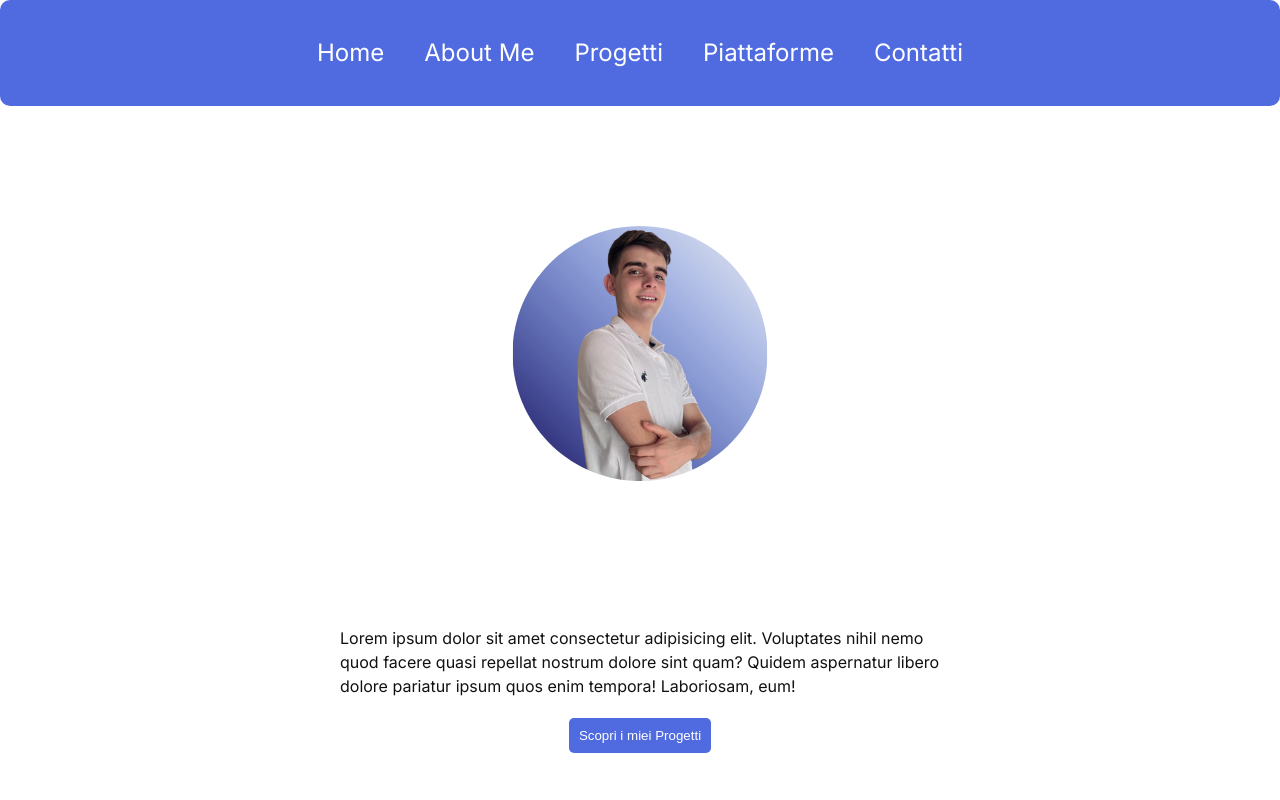
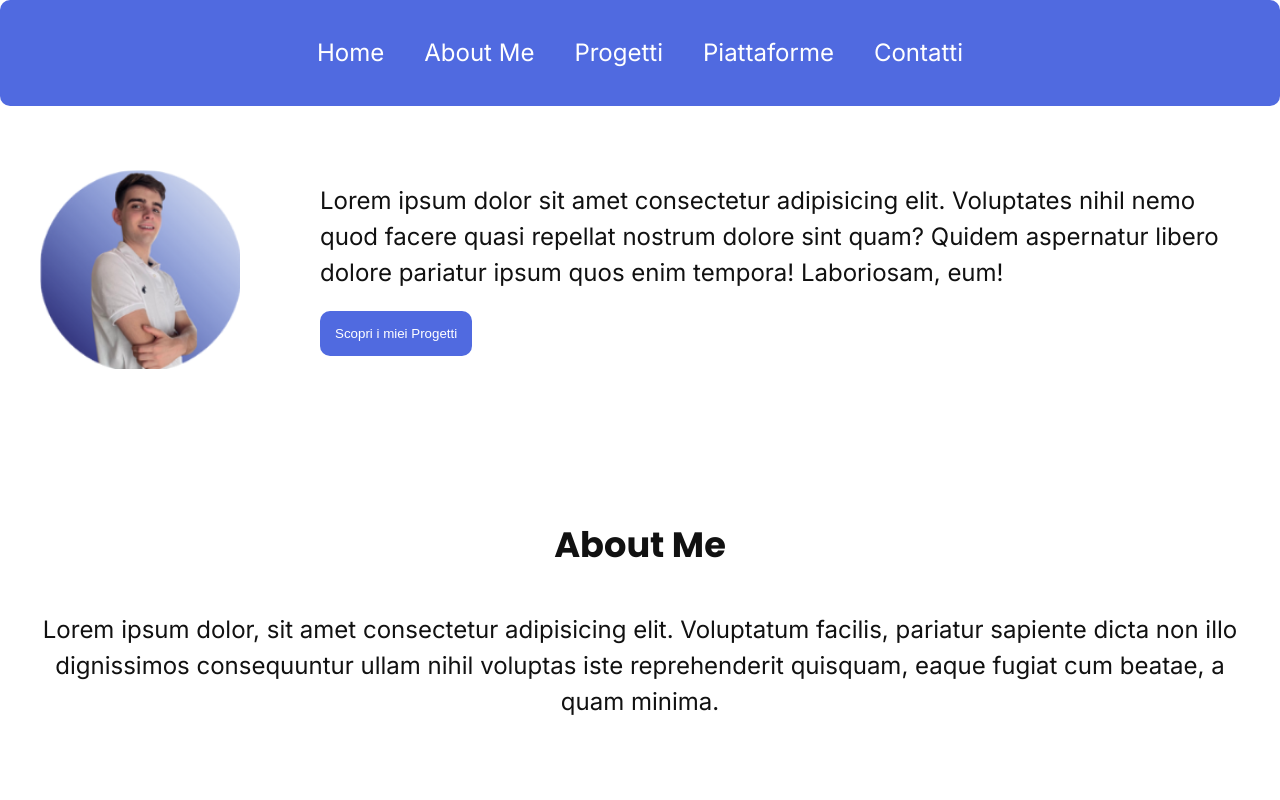
Before and after one commit to GiuseppeLiGioi/personal-portfolio, a React (Vite) app: page / in a window 1280 px wide. Shown: the top 800 px of the page. Built offline with nearby package versions, Linux system fonts and the light colour scheme.

Commit message:
added. responsive style at Hero component

```diff
--- a/src/styles/index.css
+++ b/src/styles/index.css
@@ -149,7 +149,7 @@ li {
   }
 }
 
-
+/*HERO STYLE*/
 .container-hero{
   display: flex;
   flex-direction: column;
@@ -157,11 +157,22 @@ li {
   align-items: center;
   max-width: 600px;
   margin: 0 auto;
+  text-align: center;
+  padding-top: 200px;
 }
 
-.container-img-hero{
-  padding-top: 120px;
+.container-img-hero img {
+  width: 160px;
+  height: auto;
+  display: block;
+  transition: transform 0.3s ease;
+  margin-bottom: 30px;
 }
+
+.container-img-hero img:hover {
+  transform: scale(1.10);
+}
+
 
 .container-hero-info{
   display: flex;
@@ -169,6 +180,7 @@ li {
   justify-content: center;
   align-items: center;
   gap: 20px;
+  margin: 0 auto;
 }
 
 .container-hero-info p{
@@ -182,3 +194,7 @@ li {
   color: white;
   border: none;
 }
+
+.btn-hero:hover{
+  background-color: rgb(5, 24, 105);
+}
--- a/src/styles/media-query-lg.css
+++ b/src/styles/media-query-lg.css
@@ -54,5 +54,20 @@
   margin: 100px auto;
 }
 
+/*HERO STYLE*/
+/*HERO STYLE*/
+.container-hero{
+  max-width: 1200px;
+  padding-top: 170px;
+  gap: 80px;
+}
+
+
+.container-hero-info p{
+  font-size: 1.5rem;
+}
+
+
+
 
 }
--- a/src/styles/media-query-md.css
+++ b/src/styles/media-query-md.css
@@ -58,4 +58,38 @@
   margin: 90px auto;
 }
 
+/*HERO STYLE*/
+.container-hero{
+  flex-direction: row;
+  justify-content: space-between;
+  max-width: 740px;
+  text-align: left;
+  padding-top: 150px;
+  gap: 70px;
 }
+
+.container-img-hero img {
+  width: 200px;
+  margin-bottom: 0px;
+}
+
+
+
+
+.container-hero-info{
+  align-items: flex-start;
+}
+
+.container-hero-info p{
+  font-size: 1.2rem;
+}
+
+.btn-hero{
+  border-radius: 10px;
+  padding: 15px;
+}
+
+
+
+
+}
```
Also changed, not shown: public/logo-portfolio.png.
